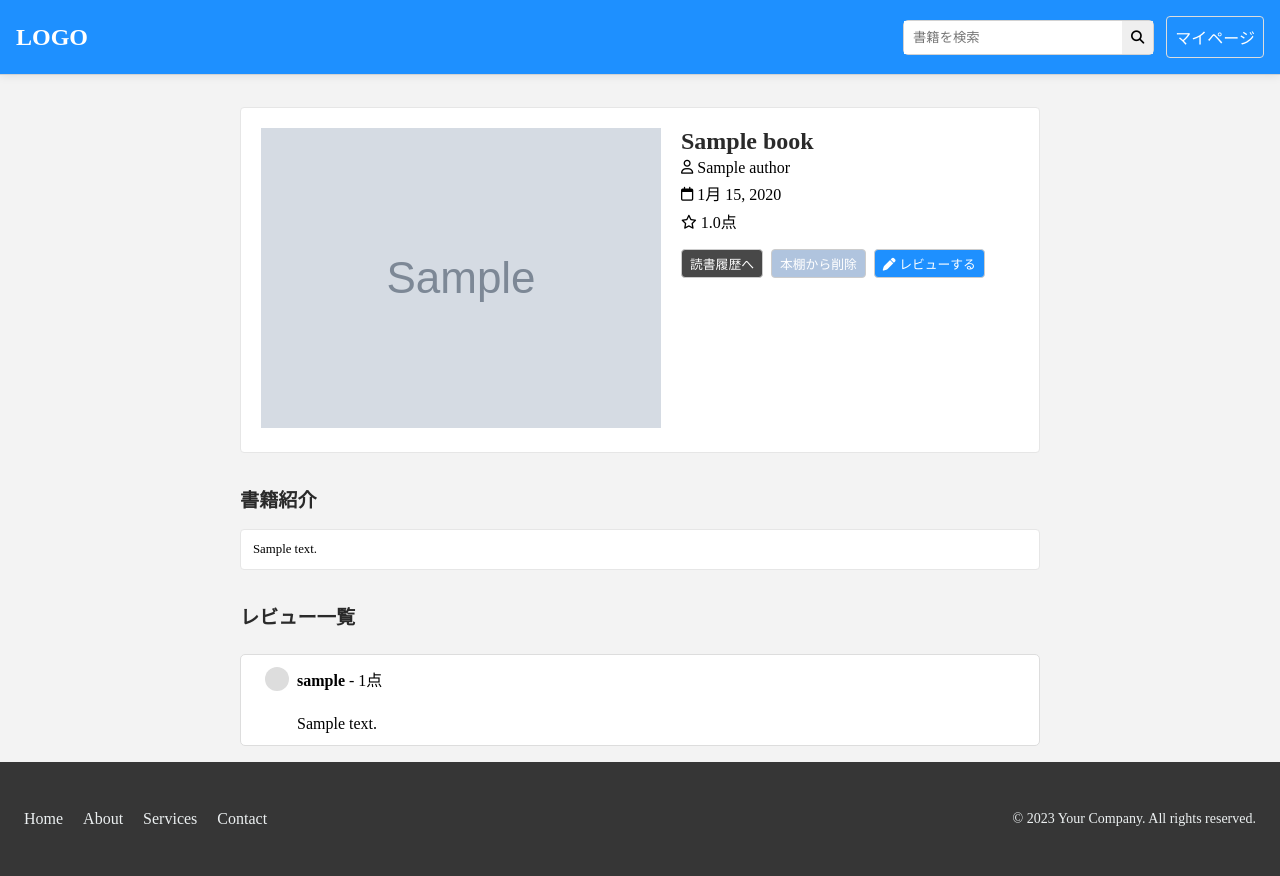
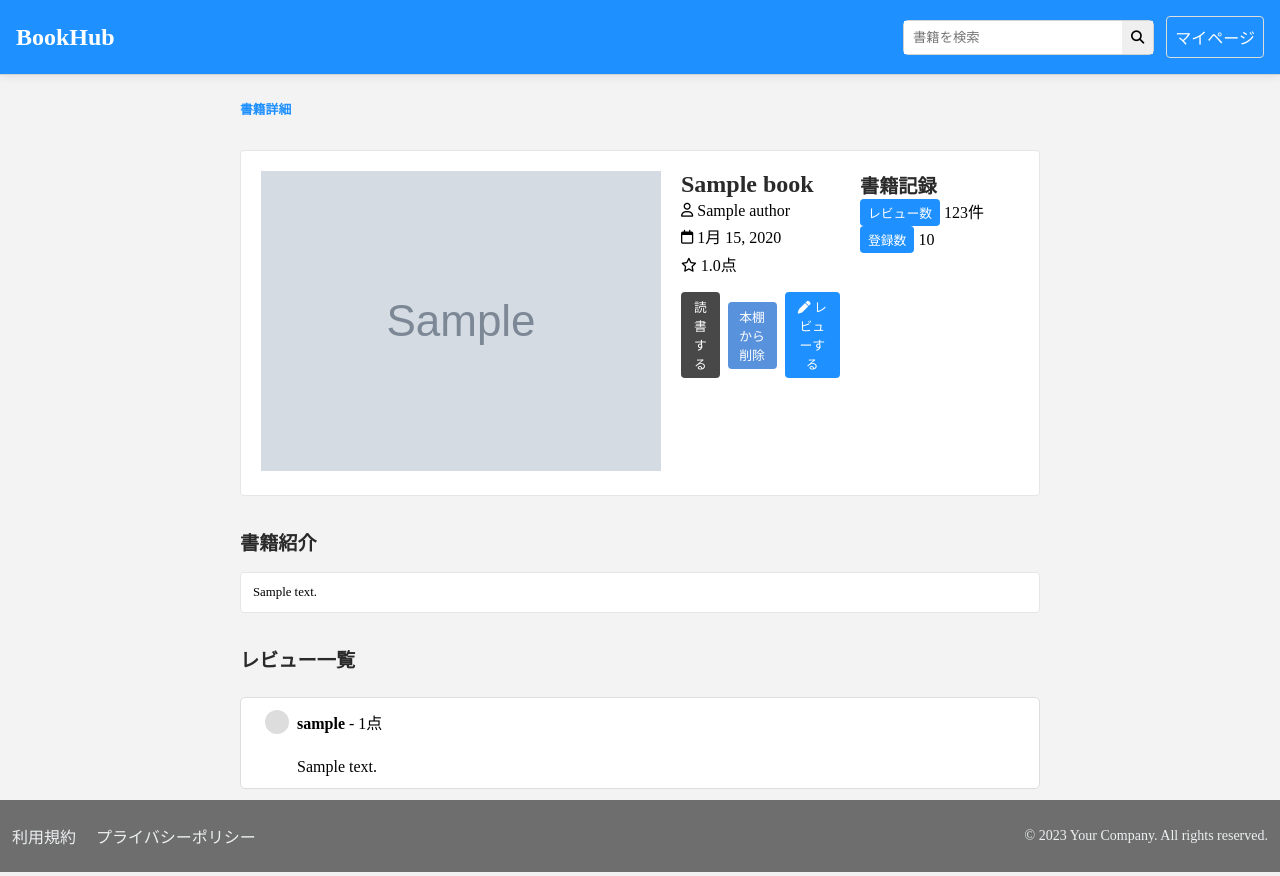
Before and after one commit to gamari/bookhub-django, a Django app: page /detail/1/ in a window 1280 px wide. Run offline with Django 3.2, Linux system fonts and the light colour scheme; a user stored in the database is signed in; tables that the repository leaves empty hold one stand-in row (values such as "Sample post"); grey boxes marked "Sample" are stand-in pictures.

```diff
--- a/book/templates/books/book_detail.html
+++ b/book/templates/books/book_detail.html
@@ -17,12 +17,14 @@
 {% endblock %}
 
 {% block content %}
-  <div class="book-detail-container">
+  <div class="page-title">書籍詳細</div>
+
+  <div class="book-detail-section">
     <div class="book-detail-image">
       <img src="{{ book.thumbnail }}" alt="{{ book.title }}" />
     </div>
 
-    <div class="book-detail-info">
+    <div class="book-detail-info-container">
       <h2>{{ book.title }}</h2>
 
       <ul class="authors-container">
@@ -65,7 +67,7 @@
         {% if user.is_authenticated %}
           {% comment %}TODO Ajaxにする{% endcomment %}
           {% if book_on_shelf %}
-            <a href="{% url 'reading_record' book.id %}" class="btn-sm btn-info"><span>読書履歴へ</span></a>
+            <a href="{% url 'reading_record' book.id %}" class="btn-sm btn-info"><span>読書する</span></a>
             <a href="{% url 'remove_from_shelf' book.id %}" class="btn-sm btn-secondary"><span>本棚から削除</span></a>
           {% else %}
             <a href="{% url 'add_to_shelf' book.id %}" class="btn-sm btn-primary">
@@ -84,9 +86,23 @@
         {% endif %}
       </div>
     </div>
+
+    <div class="book-record-container">
+      <h3>書籍記録</h3>
+
+      <div>
+        <span class="badge badge-primary">レビュー数</span>
+        <span>123件</span>
+      </div>
+
+      <div>
+        <span class="badge badge-primary">登録数</span>
+        <span>10</span>
+      </div>
+    </div>
   </div>
 
-  <div class="book-description-container">
+  <div class="book-description-section">
     <h3>書籍紹介</h3>
     <p class="book-description-content">{{ book.description }}</p>
   </div>
--- a/book/templates/components/header.html
+++ b/book/templates/components/header.html
@@ -1,6 +1,6 @@
 <header class="header-container">
   <div>
-    <a href="/" class="logo">LOGO</a>
+    <a href="/" class="logo">BookHub</a>
   </div>
 
   <nav class="nav-container">
--- a/book/templates/dashboard.html
+++ b/book/templates/dashboard.html
@@ -13,6 +13,9 @@
 {% endblock %}
 
 {% block content %}
+
+  <div class="page-title">マイページ</div>
+
   <div class="top-container">
     <div class="top-left">
       <div class="user-icon"></div>
--- a/config/templates/base.html
+++ b/config/templates/base.html
@@ -13,8 +13,10 @@
     <link href="https://use.fontawesome.com/releases/v6.4.2/css/all.css" rel="stylesheet" />
 
     {% block css %}
+
     {% endblock %}
     {% block js %}
+
     {% endblock %}
 
     <title>
@@ -25,19 +27,20 @@
   </head>
 
   <body>
-    {% include 'components/header.html' %}
+    <main>
+      {% include 'components/header.html' %}
 
-    <div class="container">
-      {% block content %}
-      {% endblock %}
-    </div>
+      <div class="container">
+        {% block content %}
+
+        {% endblock %}
+      </div>
+    </main>
 
     <footer class="footer-container">
       <div class="footer-links">
-        <a href="#">Home</a>
-        <a href="#">About</a>
-        <a href="#">Services</a>
-        <a href="#">Contact</a>
+        <a href="#">利用規約</a>
+        <a href="#">プライバシーポリシー</a>
       </div>
       <div class="footer-credits">
         <p>&copy; 2023 Your Company. All rights reserved.</p>
--- a/record/views.py
+++ b/record/views.py
@@ -47,6 +47,7 @@ def create_memo(request, book_id):
 
 @login_required
 def mark_as_finished(request, book_id):
+    # TODO usecaseに切り出す
     book = get_object_or_404(Book, id=book_id)
     record, created = ReadingRecord.objects.get_or_create(user=request.user, book=book)
     record.mark_as_finished()
@@ -56,6 +57,7 @@ def mark_as_finished(request, book_id):
 
 @login_required
 def mark_as_unfinished(request, book_id):
+    # TODO usecaseに切り出す
     book = get_object_or_404(Book, id=book_id)
     try:
         record = ReadingRecord.objects.get(user=request.user, book=book)
--- a/static/css/base.css
+++ b/static/css/base.css
@@ -7,10 +7,33 @@ body {
   background-color: rgb(243, 243, 243);
 }
 
+main {
+  min-height: 100vh;
+}
+
+.page-title {
+  font-size: 0.8rem;
+  color: #1e90ff;
+  font-weight: bold;
+  margin-top: 24px;
+}
+
 .container {
-  width: 100%;
+  display: relative;
   max-width: 800px;
   margin: 0 auto;
+  padding-right: 32px;
+  padding-left: 32px;
+}
+
+@media screen and (max-width: 768px) {
+  /* TODO スマホ用 */
+  .container {
+  }
+}
+
+.w-full {
+  width: 100%;
 }
 
 h2 {
@@ -47,8 +70,9 @@ h3 {
 
 /* ボタン */
 .btn {
+  text-align: center;
   background-color: white;
-  border: 1px solid #ccc;
+  border: 1px solid transparent;
   border-radius: 4px;
   padding: 6px 12px;
   cursor: pointer;
@@ -57,8 +81,9 @@ h3 {
 }
 
 .btn-sm {
+  text-align: center;
   background-color: white;
-  border: 1px solid #ccc;
+  border: 1px solid transparent;
   border-radius: 4px;
   cursor: pointer;
   text-decoration: none;
@@ -70,19 +95,40 @@ h3 {
   opacity: 0.8;
 }
 
+.btn-sm:hover {
+  opacity: 0.8;
+}
+
 .btn-primary {
   background-color: #1e90ff;
   color: white;
 }
 
 .btn-secondary {
-  background-color: #b0c4de;
+  background-color: #5992dc;
   color: white;
 }
 
 .btn-info {
   background-color: rgb(72, 72, 72);
   color: white;
+}
+
+/* バッジ */
+.badge {
+  display: inline-block;
+  padding: 4px 8px;
+  font-size: 0.8rem;
+  border-radius: 4px;
+  color: white;
+}
+
+.badge-primary {
+  background-color: #1e90ff;
+}
+
+.badge-info {
+  background-color: rgb(72, 72, 72);
 }
 
 /*
--- a/static/css/footer.css
+++ b/static/css/footer.css
@@ -1,7 +1,7 @@
 .footer-container {
-    background-color: #363636;
+    background-color: #6e6e6e;
     color: #ecf0f1;
-    padding: 48px 24px;
+    padding: 24px 12px;
     display: flex;
     justify-content: space-between;
     align-items: center;
--- a/static/css/pages/book_detail.css
+++ b/static/css/pages/book_detail.css
@@ -1,6 +1,6 @@
-.book-detail-container {
-    display: flex;
-    flex-direction: row;
+.book-detail-section {
+  display: grid;
+  grid-template-columns: min-content 1fr 1fr;
   gap: 20px;
   margin-top: 32px;
   margin-bottom: 32px;
@@ -8,13 +8,6 @@
   border: 1px solid #e6e6e6;
   border-radius: 4px;
   padding: 20px;
-}
-
-.book-detail-info {
-    display: flex;
-    flex-direction: column;
-    gap: 4px;
-    width: 100%;
 }
 
 .book-detail-tools {
@@ -25,7 +18,28 @@
   margin-top: 12px;
 }
 
-.book-description-container {
+.book-detail-info-container {
+  display: flex;
+  flex-direction: column;
+  gap: 4px;
+  width: 100%;
+}
+
+@media screen and (max-width: 768px) {
+  .book-detail-section {
+    grid-template-columns: 1fr;
+    gap: 20px;
+  }
+
+  .book-detail-image {
+    display: flex;
+    justify-content: center;
+    align-items: center;
+  }
+}
+
+/* 書籍紹介 */
+.book-description-section {
   display: flex;
   flex-direction: column;
   gap: 4px;
@@ -40,7 +54,6 @@
   border-radius: 4px;
   background-color: white;
 }
-
 
 /* 著者一覧 */
 .authors-container {
@@ -59,11 +72,6 @@
   height: 10px;
 }
 
-
-.reviews-container {
-
-}
-
 .reviews {
   margin-top: 24px;
 }
--- a/static/css/pages/dashboard.css
+++ b/static/css/pages/dashboard.css
@@ -22,7 +22,7 @@
   flex-direction: column;
   align-items: center;
   justify-content: center;
-  gap: 8px;
+  gap: 12px;
 }
 
 @media screen and (min-width: 712px) {
--- a/static/js/review-modal.js
+++ b/static/js/review-modal.js
@@ -1,4 +1,5 @@
 document.addEventListener("DOMContentLoaded", function () {
+    // TODO openReviewModalはない場合が存在するのでそれを修正する
     // レビューモーダルの処理を実装
     document.getElementById('openReviewModalButton').addEventListener('click', function () {
         document.getElementById('reviewModal').style.display = 'block';
```
Also changed, not shown: book/templates/home.html (+17 -0 lines), record/templates/reading_record.html (+15 -4 lines), static/css/pages/home.css (+34 -3 lines), static/css/pages/reading_record.css (+17 -2 lines). Lines whose indentation alone changed are shown as unchanged.
